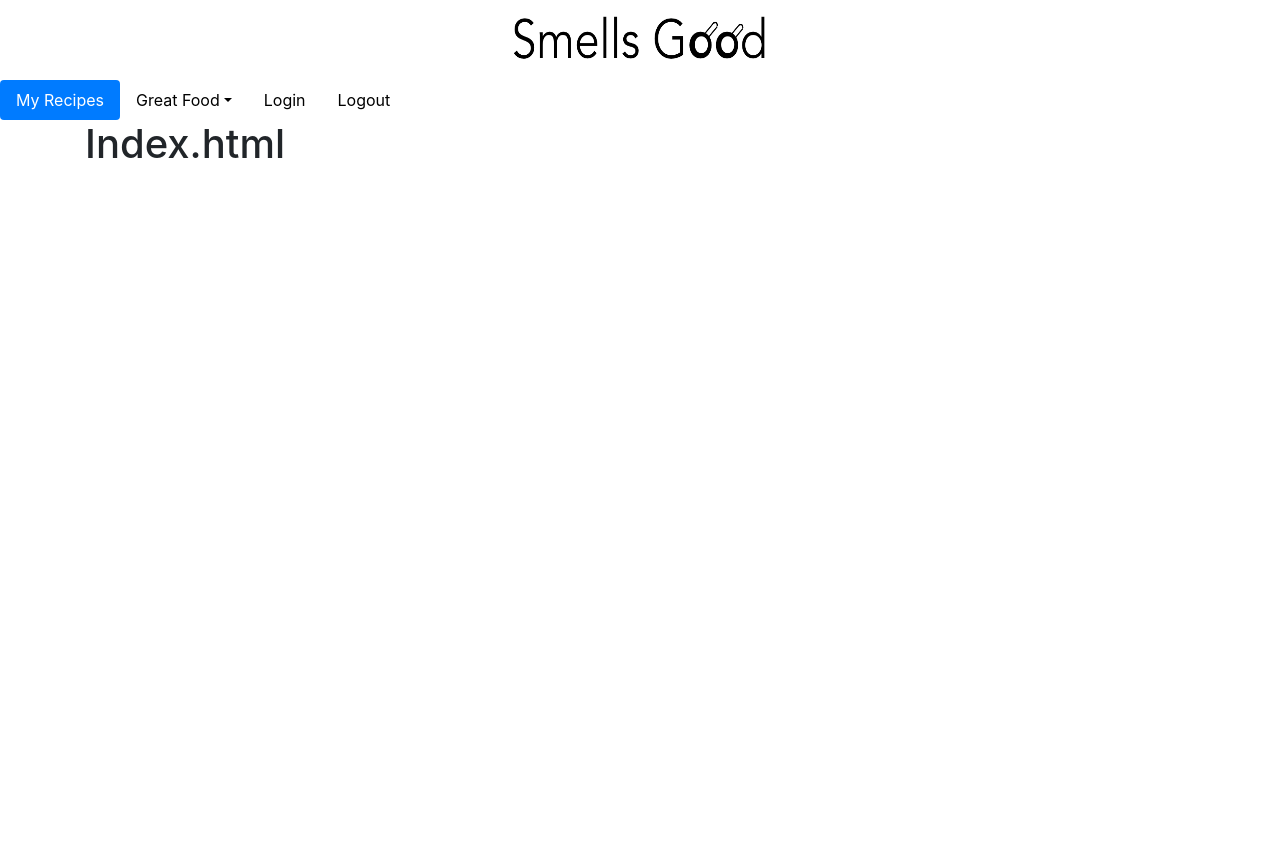
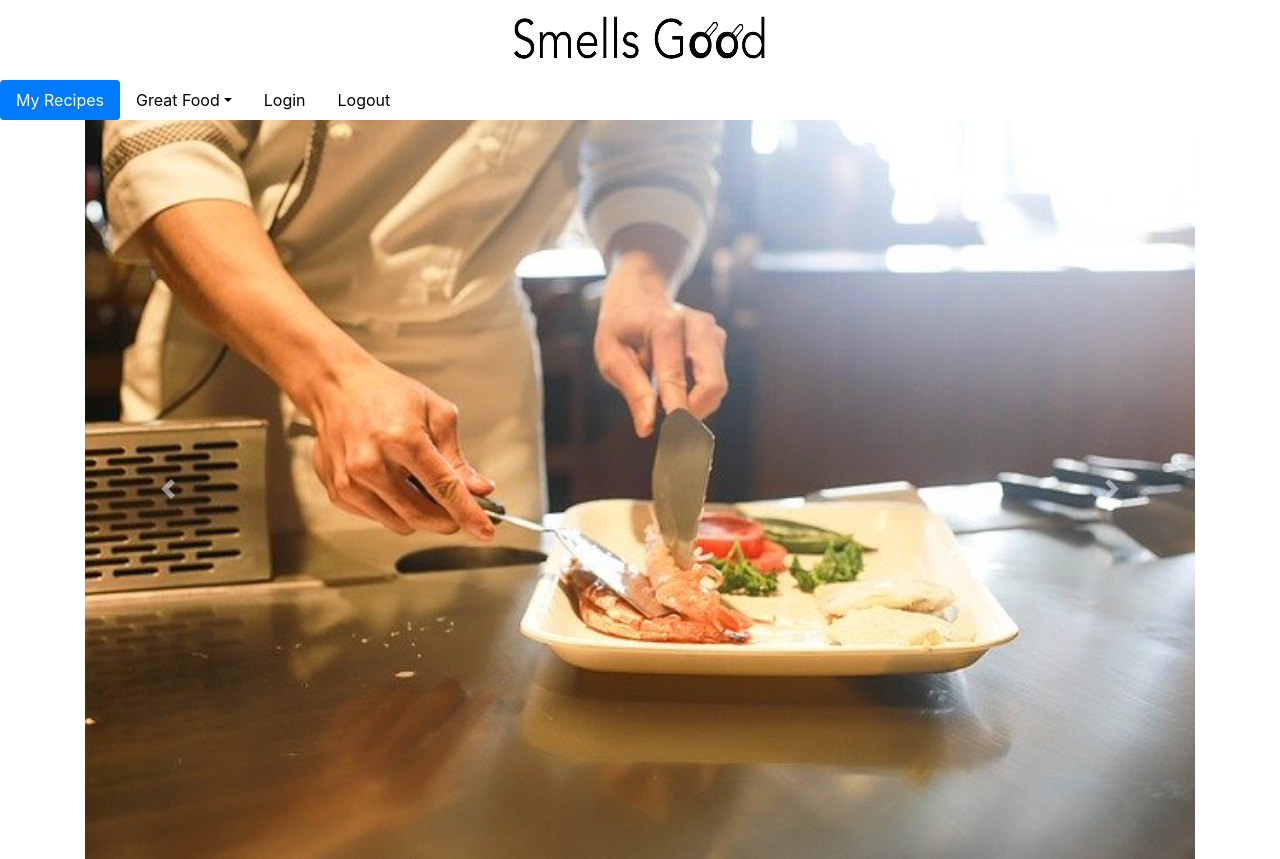
Before and after one commit to sammckenna1986/smells_good, a Flask app: page / in a window 1280 px wide. Before the commit the page ends 158 px from the top, so only its background shows below. Run offline with Flask 2, Linux system fonts and the light colour scheme; data that the repository does not hold is empty; some libraries are stand-ins or nearby versions.

Commit message:
uploading images for homepage to github

```diff
--- a/templates/index.html
+++ b/templates/index.html
@@ -1,7 +1,25 @@
 {% extends 'base.html' %}
 
 {% block content %}
-<h1>Index.html </h1>
-
-
+<div id="carouselExampleInterval" class="carousel slide" data-ride="carousel">
+  <div class="carousel-inner">
+    <div class="carousel-item active" data-interval="10000">
+      <img src="../assets/images/restaurant.jpg" class="d-block w-100" alt="restaurant">
+    </div>
+    <div class="carousel-item" data-interval="2000">
+      <img src="../assets/images/woman.jpg" class="d-block w-100" alt="woman and man cooking">
+    </div>
+    <div class="carousel-item">
+      <img src="../assets/images/spice.jpg" class="d-block w-100" alt="spices">
+    </div>
+  </div>
+  <a class="carousel-control-prev" href="#carouselExampleInterval" role="button" data-slide="prev">
+    <span class="carousel-control-prev-icon" aria-hidden="true"></span>
+    <span class="sr-only">Previous</span>
+  </a>
+  <a class="carousel-control-next" href="#carouselExampleInterval" role="button" data-slide="next">
+    <span class="carousel-control-next-icon" aria-hidden="true"></span>
+    <span class="sr-only">Next</span>
+  </a>
+</div>
 {% endblock %}
```
Also changed, not shown: static/assets/images/restaurant.jpg (added), static/assets/images/spice.jpg (added), static/assets/images/woman.jpg (added).
